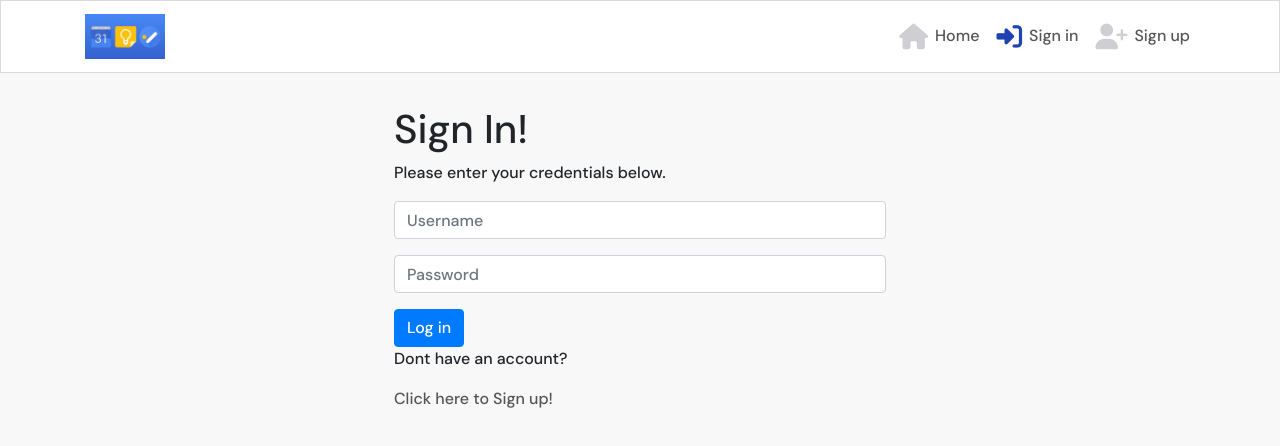
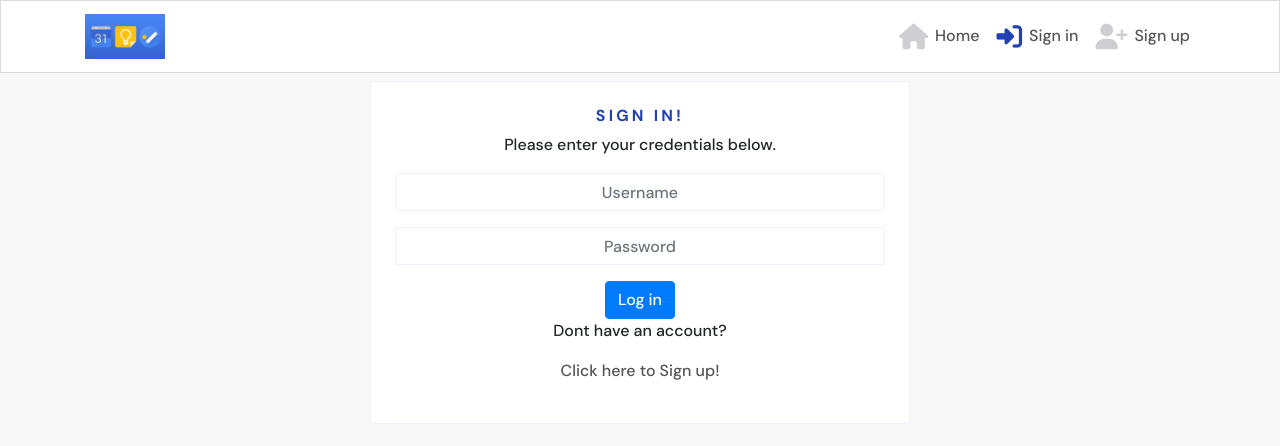
Before and after one commit to Anthonyrajlucas/anto-productivity-app, a React (Create React App) app: page /signin in a window 1280 px wide. Shown: the top 446 px of the page. Built offline with nearby package versions, Linux system fonts and the light colour scheme.

Commit message:
Add css styling in credentialsform

```diff
--- a/src/App.module.css
+++ b/src/App.module.css
@@ -67,6 +67,7 @@
     display: inline-block;
   }
 
+
   /* scrollbar */
   *::-webkit-scrollbar {
     width: 5px;
--- a/src/styles/CredentialsForm.module.css
+++ b/src/styles/CredentialsForm.module.css
@@ -0,0 +1,44 @@
+.Row {
+    height: calc(100vh - 81px);
+  }
+
+  .Form {
+    background: #ffffff;
+    border: 1px solid #f0f1f9;
+    box-sizing: border-box;
+    border-radius: 2px;
+    padding: 30px 10px;
+    text-align: center;
+  }
+
+  .Header {
+    font-style: normal;
+    font-weight: bold;
+    font-size: 16px;
+    line-height: 19px;
+    text-align: center;
+    letter-spacing: 0.2em;
+    text-transform: uppercase;
+    color: #2142b2;
+  }
+
+  .Input {
+    width: 100%;
+    padding: 10px;
+    margin-bottom: 15px;
+    border: 1px solid #f0f1f9;
+    border-radius: 2px;
+    color: #7177a1;
+    text-align: center;
+  }
+
+  .Button {
+    width: 100%;
+    padding: 10px;
+    background-color: #007bff;
+    color: #fff;
+    border: none;
+    border-radius: 2px;
+    cursor: pointer;
+    transition: background-color 0.3s ease;
+  }
```
